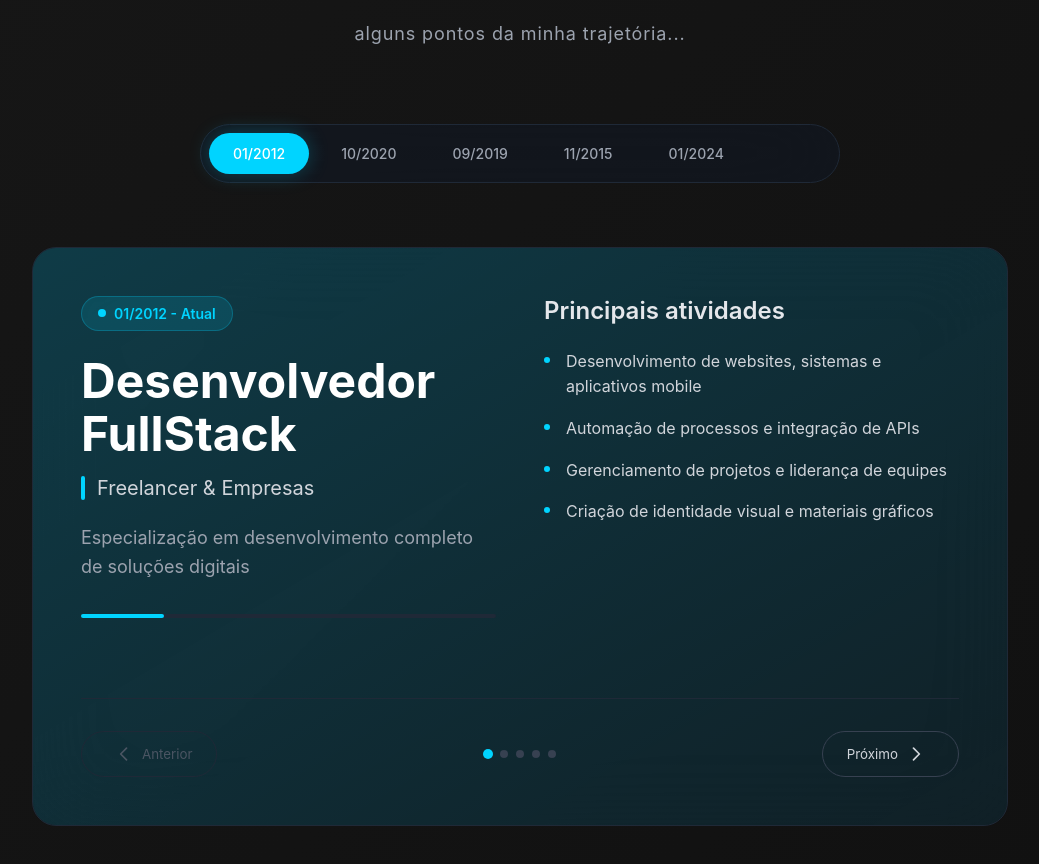
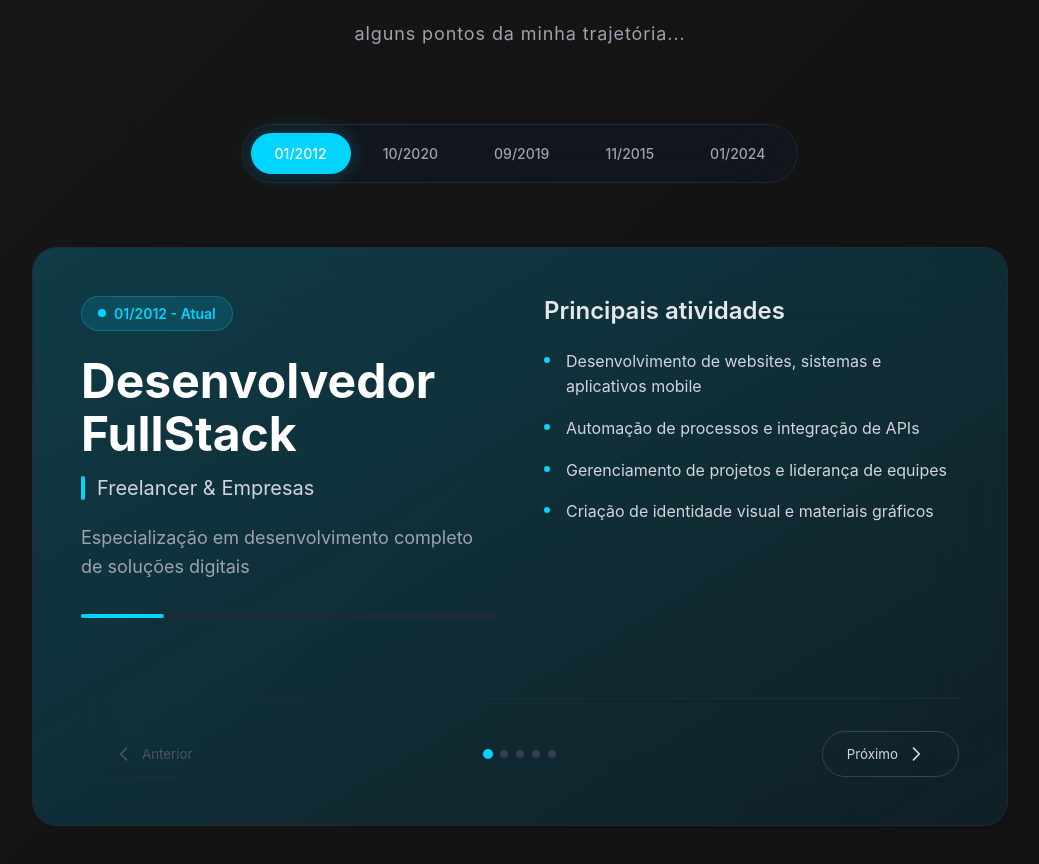
Before and after one commit to jottasilva/portfolio, a React (Create React App) app: page / in a window 1280 px wide. Shown: the part 5940-6804 px from the top of the page, without its empty margins (120-1159 px from the left). Built offline with nearby package versions, Linux system fonts and the light colour scheme; a web font is replaced by a local one.

Commit message:
Update timeline.css

```diff
--- a/src/css/timeline.css
+++ b/src/css/timeline.css
@@ -307,7 +307,7 @@
     font-size: 4rem;
   }
   .timeline-nav{
-    width:50vw;
+    max-width:50vw;
   }
   .timeline-card-content {
     padding: 3rem;
```
